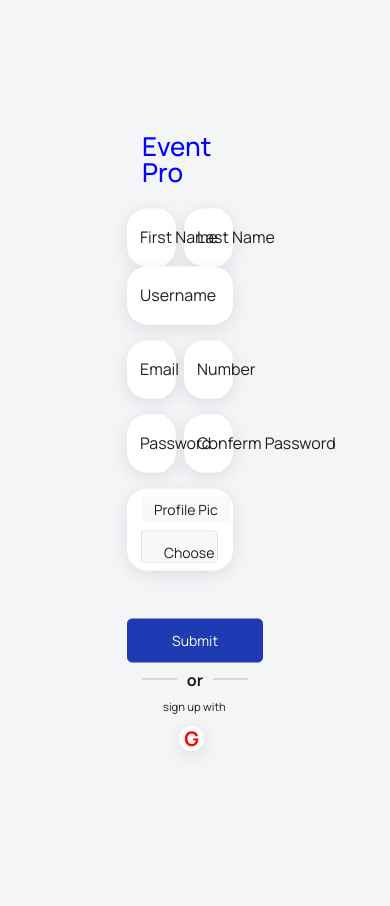
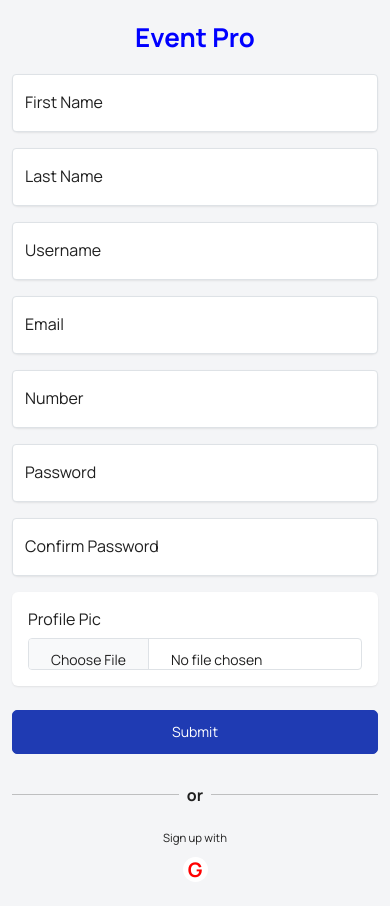
Before and after one commit to fcgsam/EventPro, a Django app: page /register_page in a window 390 px wide. Before the commit the page ends 753 px from the top, so only its background shows below. Run offline with Django 5.2, Linux system fonts and the light colour scheme; data comes from the database, SQL or seed files in the repository; both versions use the stored data as it was after the commit; some libraries are stand-ins or nearby versions.

Commit message:
make login and register page responsive

```diff
--- a/templates/base.html
+++ b/templates/base.html
@@ -285,6 +285,8 @@
  transition: 0.3s ease-out;
 }
 
+
+
 .card-button_not {
  transform: translate(-50%, 125%);
  width: 60%;
--- a/templates/register.html
+++ b/templates/register.html
@@ -4,10 +4,10 @@
 <html lang="en">
 
 <head>
-  <!-- Required meta tags -->
   <meta charset="utf-8">
   <meta name="viewport" content="width=device-width, initial-scale=1, shrink-to-fit=no">
-  <title>Star Admin2 </title>
+  <title>Star Admin2</title>
+
   <!-- plugins:css -->
   <link rel="stylesheet" href="{% static 'vendors/feather/feather.css' %}">
   <link rel="stylesheet" href="{% static 'vendors/mdi/css/materialdesignicons.min.css' %}">
@@ -15,19 +15,18 @@
   <link rel="stylesheet" href="{% static 'vendors/typicons/typicons.css' %}">
   <link rel="stylesheet" href="{% static 'vendors/simple-line-icons/css/simple-line-icons.css' %}">
   <link rel="stylesheet" href="{% static 'vendors/css/vendor.bundle.base.css' %}">
-  <!-- endinject -->
-  <!-- Plugin css for this page -->
-  <!-- End plugin css for this page -->
-  <!-- inject:css -->
   <link rel="stylesheet" href="{% static 'css/vertical-layout-light/style.css' %}">
-  <!-- endinject -->
+  <link rel="stylesheet" href="{% static 'css/iziToast.min.css' %}">
+
+  <script src="{% static 'js/iziToast.min.js' %}" type="text/javascript"></script>
+
   <link rel="shortcut icon" href="{% static 'images/favicon.png' %}" />
-  <link rel="stylesheet" href="{% static 'css/iziToast.min.css' %}">
-  <script src="{% static 'js/iziToast.min.js' %}" type="text/javascript"></script>
+
   <style>
-    body{
+    body {
       background-color: #f4f5f7;
     }
+
     .circle {
       width: 25px;
       height: 25px;
@@ -47,101 +46,126 @@
       color: white;
     }
 
+  .input-wrapper {
+    background-color: white;
+    border-radius: 6px;
+    box-shadow: 0 1px 2px rgba(0,0,0,0.08);
+    padding: 0;
+  }
+
+  @media (min-width: 992px) {
+    .social-login {
+      flex-direction: row;
+      justify-content: center;
+    }
+  }
+
+
   </style>
 </head>
-
 
 <body>
   {% if messages %}
     {% for message in messages %}
       {% if message.tags == "error" %}
         <script>
-          console.log('{{ message.tags }}')
           iziToast.show({
             title: 'Error!',
             message: '{{ message|safe }}',
             color: 'red',
-                              })
-
-
+          });
         </script>
-
       {% endif %}
     {% endfor %}
   {% endif %}
 
-          <div class="container  col-4  position-absolute top-50 start-50 translate-middle">
+  <!-- <div class="container col-12 col-md-8 col-lg-6 position-absolute top-50 start-50 translate-middle"> -->
+  <div class="container col-12 col-md-8 col-lg-6 py-4">
 
-            <b><h2 class="mb-4" style="color: blue;">Event Pro</h2></b>
-            <form class="column-gap-2 w-100" method="post" action="{% url 'signup' %}" enctype="multipart/form-data">
+  <h2 class="mb-4 text-center" style="color: blue;"><b>Event Pro</b></h2>
+
+  <form method="post" action="{% url 'signup' %}" enctype="multipart/form-data">
     {% csrf_token %}
-              <div class="row column-gap-2 w-100 mb-3">
-                <div class="form-floating col card">
-                  <input type="text" class="form-control" placeholder="First Name" id="fisrt_name_r" name="first_r_name" style="border: none;" required>
-                  <label for="fisrt_name_r" >First Name </label>
+
+    <div class="row g-3 mb-3">
+      <div class="col-md-4">
+        <div class="form-floating input-wrapper">
+          <input type="text" class="form-control" placeholder="First Name" id="first_name_r" name="first_r_name" required>
+          <label for="first_name_r">First Name</label>
         </div>
-                <div class="form-floating col card">
-
-                  <!-- <div class="col-sm-9"> -->
-                    <input type="text" class="form-control" id="last_name_r" placeholder="Last Name" style="border: none;" name="last_r_name">
+      </div>
+      <div class="col-md-4">
+        <div class="form-floating input-wrapper">
+          <input type="text" class="form-control" placeholder="Last Name" id="last_name_r" name="last_r_name">
           <label for="last_name_r">Last Name</label>
         </div>
-                <div class="form-floating col card">
-                  <input type="text" class="form-control" placeholder="UserName" id="username_r" name="Username_r_name" style="border: none;">
+      </div>
+      <div class="col-md-4">
+        <div class="form-floating input-wrapper">
+          <input type="text" class="form-control" placeholder="Username" id="username_r" name="Username_r_name">
           <label for="username_r">Username</label>
         </div>
       </div>
-              <div class="row w-100 column-gap-2 mb-3">
-                <div class="form-floating col card ">
-                    <input type="email" class="form-control" id="email_r" placeholder="email" style="border: none;" name="email_r_name" required>
+    </div>
+
+    <div class="row g-3 mb-3">
+      <div class="col-md-6">
+        <div class="form-floating input-wrapper">
+          <input type="email" class="form-control" id="email_r" placeholder="Email" name="email_r_name" required>
           <label for="email_r">Email</label>
         </div>
-                <div class="form-floating col card ">
-                  <input type="number" class="form-control" id="phoneNumber_r" placeholder="Number" style="border: none;" name="phone_r_name">
+      </div>
+      <div class="col-md-6">
+        <div class="form-floating input-wrapper">
+          <input type="number" class="form-control" id="phoneNumber_r" placeholder="Number" name="phone_r_name">
           <label for="phoneNumber_r">Number</label>
         </div>
       </div>
-              <div class="row w-100 column-gap-2 mb-3">
-                <div class="form-floating col card">
-                    <input type="password" class="form-control" id="password_r_1" placeholder="email" style="border: none;" name="password_r_name1" required>
+    </div>
+
+    <div class="row g-3 mb-3">
+      <div class="col-md-6">
+        <div class="form-floating input-wrapper">
+          <input type="password" class="form-control" id="password_r_1" placeholder="Password" name="password_r_name1" required>
           <label for="password_r_1">Password</label>
         </div>
-                <div class="form-floating col card">
-                  <input type="password" class="form-control" id="password_r_2" placeholder="Number" style="border: none;" name="password_r_name2">
-                  <label for="password_r_2">Conferm Password</label>
       </div>
+      <div class="col-md-6">
+        <div class="form-floating input-wrapper">
+          <input type="password" class="form-control" id="password_r_2" placeholder="Confirm Password" name="password_r_name2">
+          <label for="password_r_2">Confirm Password</label>
         </div>
-              <div class="row w-100 card mb-5">
-                <div class="input-group mb-2 col-auto">
-                  <label class="input-group-text mt-2" for="inputGroupFile01" style="border: none;">Profile Pic</label>
-                  <input type="file" class="form-control mt-2" id="inputGroupFile01" name="profile_pic" accept="image/*" >
-                </div>
-              </div>
-            <div class="row">
-              <button type="submit" class="btn btn-primary me-2 col-sm-2">Submit</button>
-            </div>
-
-            </form>
-            <div class="mb-3" style="display: flex; align-items: center;">
-              <hr style="flex: 1; margin-right: 10px;">
-              <span style="font-weight: bold;">or</span>
-              <hr style="flex: 1; margin-left: 10px;">
-
-            </div>
-
-
-            <div class="position-absolute top-100 start-50 translate-middle" style="width: 80px;">
-              <p class="mt-4 ms-2"><small>sign up with</small></p>
-              <a href="{% provider_login_url 'google'%}" style="text-decoration: none;"><div class="card circle ms-4"><b>G</b></div></a>
       </div>
     </div>
 
+    <div class="mb-4 input-wrapper p-3">
+      <label for="inputGroupFile01" class="form-label">Profile Pic</label>
+      <input type="file" class="form-control" id="inputGroupFile01" name="profile_pic" accept="image/*">
+    </div>
+
+    <div class="d-grid mb-4">
+      <button type="submit" class="btn btn-primary btn-block">Submit</button>
+    </div>
+  </form>
+
+  <div class="mb-3 d-flex align-items-center">
+    <hr class="flex-grow-1">
+    <span class="mx-2 fw-bold">or</span>
+    <hr class="flex-grow-1">
+  </div>
+
+  <div class="d-flex social-login flex-column align-items-center">
+    <p class="mb-2"><small>Sign up with</small></p>
+    <a href="{% provider_login_url 'google'%}" style="text-decoration: none;">
+      <div class="circle"><b>G</b></div>
+    </a>
+  </div>
+</div>
+
+  <!-- Scripts -->
   <script src="{% static 'js/off-canvas.js' %}"></script>
   <script src="{% static 'js/hoverable-collapse.js' %}"></script>
   <script src="{% static 'js/template.js' %}"></script>
-    <!-- <script src="{% static 'js/settings.js' %}"></script>
-    <script src="js/todolist.js"></script> -->
-    <!-- endinject -->
   <script src="https://cdn.jsdelivr.net/npm/@popperjs/core@2.11.6/dist/umd/popper.min.js"></script>
   <script src="https://cdn.jsdelivr.net/npm/bootstrap@5.0.2/dist/js/bootstrap.min.js"></script>
 </body>
```
Also changed, not shown: templates/login.html (+44 -39 lines), db.sqlite3. Lines whose indentation alone changed are shown as unchanged.
